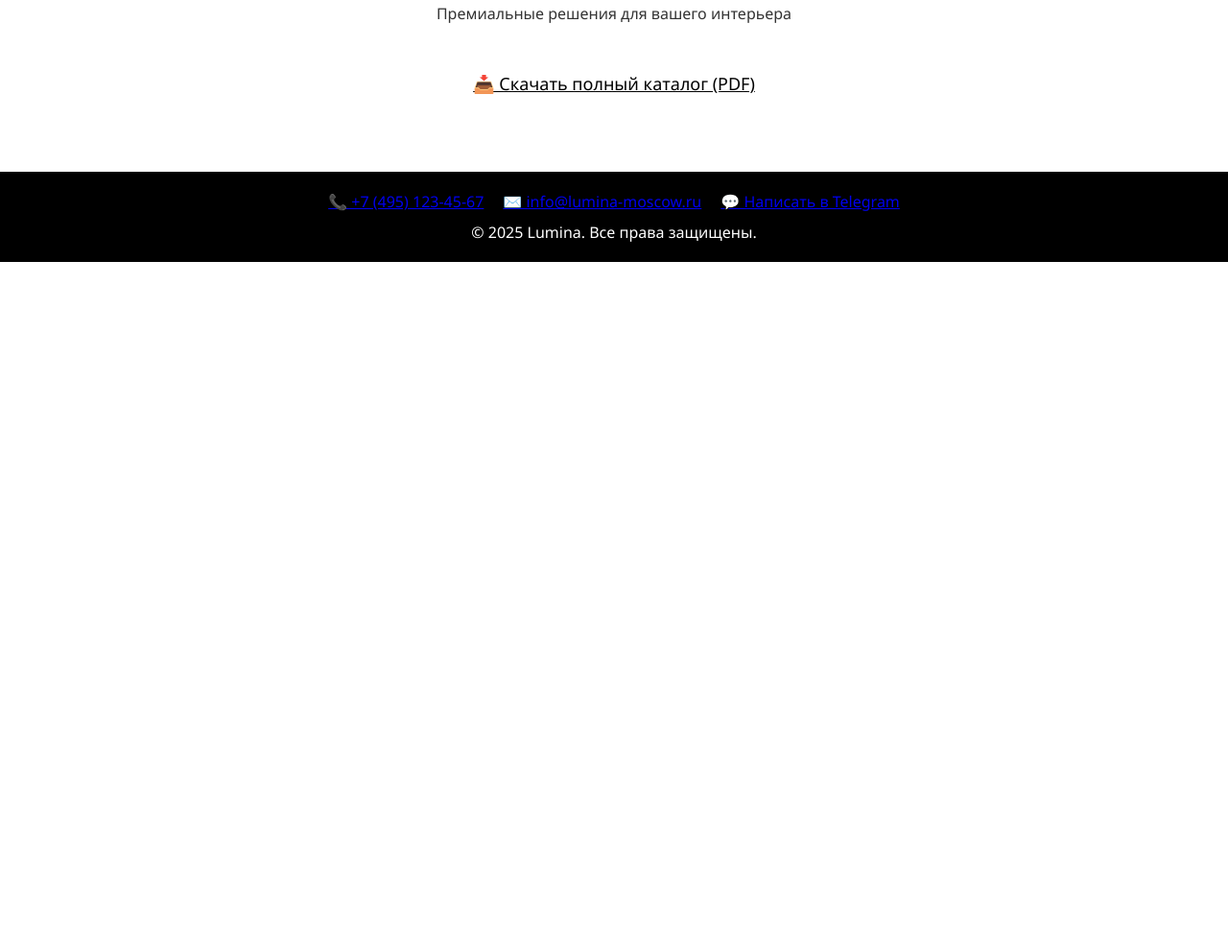
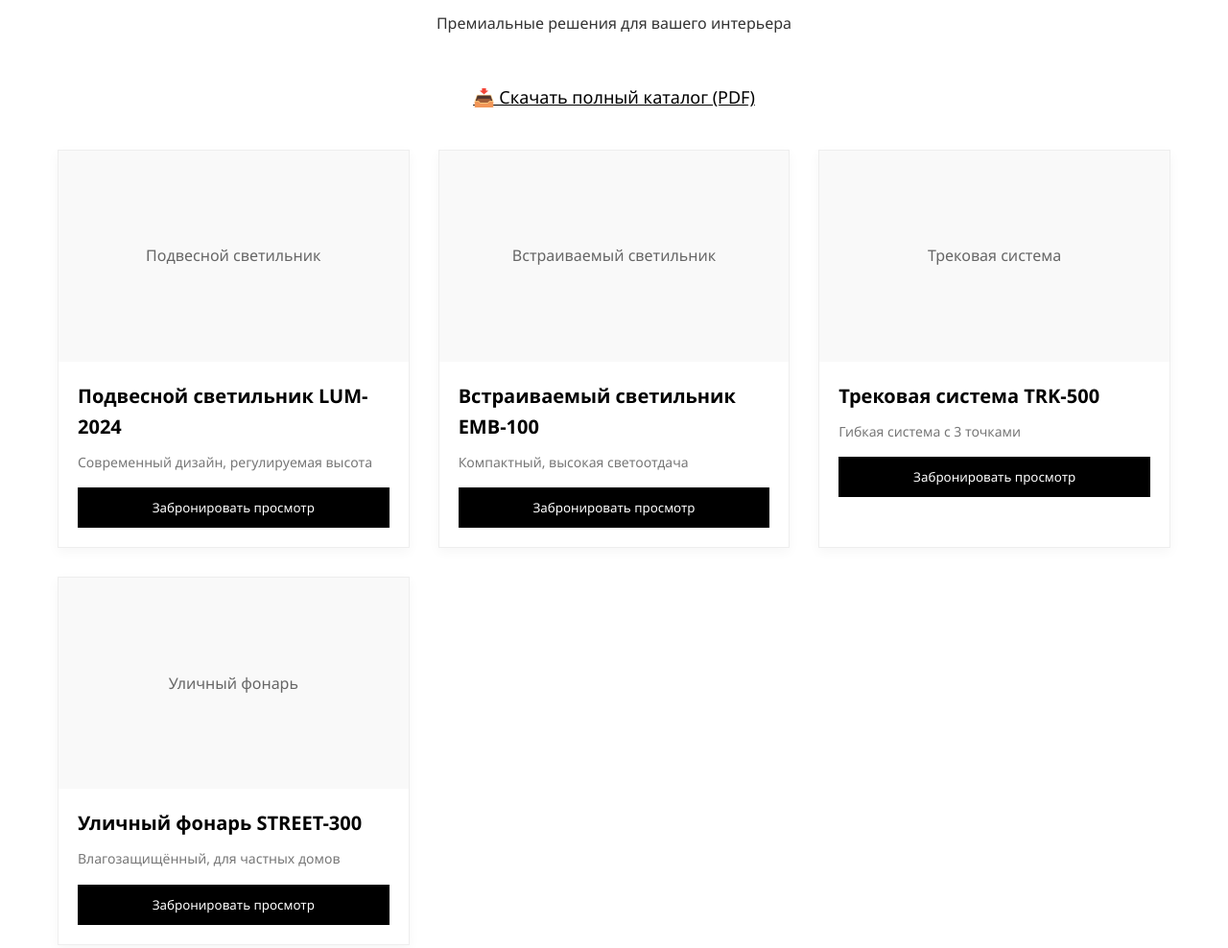
Before and after one commit to s67911968-del/lumina-demo, a plain HTML site: page index.html in a window 1280 px wide. Shown: the part 941-1929 px from the top of the page at 96% size. Before the commit the page ends 1214 px from the top, so only its background shows below. Drawn offline with Linux system fonts and the light colour scheme.

Commit message:
Update index.html

```diff
--- a/index.html
+++ b/index.html
@@ -1,22 +1,24 @@
 <!DOCTYPE html>
 <html lang="ru">
 <head>
-    <meta charset="UTF-8">
-    <meta name="viewport" content="width=device-width, initial-scale=1.0">
+    <meta charset="UTF-8" />
+    <meta name="viewport" content="width=device-width, initial-scale=1.0"/>
     <title>Lumina — Шоурум светотехники в Москве</title>
     <style>
         * {
             margin: 0;
             padding: 0;
             box-sizing: border-box;
-            font-family: 'Segoe UI', sans-serif;
+            font-family: 'Segoe UI', Tahoma, Geneva, Verdana, sans-serif;
         }
 
         body {
-            background: #ffffff;
+            background-color: #ffffff;
             color: #333;
+            line-height: 1.6;
         }
 
+        /* Простой, но стильный фон — работает везде */
         .hero {
             height: 100vh;
             display: flex;
@@ -24,12 +26,11 @@
             justify-content: center;
             text-align: center;
             padding: 0 20px;
-            /* Простой, но стильный фон */
             background:
-                linear-gradient(rgba(0,0,0,0.02) 1px, transparent 1px),
-                linear-gradient(90deg, rgba(0,0,0,0.02) 1px, transparent 1px),
-                linear-gradient(145deg, #ffffff 0%, #f9f9f9 100%);
-            background-size: 60px 60px, 60px 60px, 100% 100%;
+                linear-gradient(rgba(0,0,0,0.015) 1px, transparent 1px),
+                linear-gradient(90deg, rgba(0,0,0,0.015) 1px, transparent 1px),
+                linear-gradient(140deg, #ffffff 0%, #f8f8f8 100%);
+            background-size: 70px 70px, 70px 70px, 100% 100%;
         }
 
         .hero-content {
@@ -50,16 +51,23 @@
             color: #555;
         }
 
+        .hero-buttons {
+            display: flex;
+            gap: 15px;
+            justify-content: center;
+            flex-wrap: wrap;
+        }
+
         .btn {
             display: inline-block;
             background: #000;
             color: #fff;
             padding: 15px 30px;
-            border-radius: 0;
             text-decoration: none;
             font-weight: 500;
             font-size: 18px;
-            margin: 5px;
+            border: none;
+            cursor: pointer;
         }
 
         .btn-outline {
@@ -68,7 +76,12 @@
             color: #000;
         }
 
+        .btn:hover {
+            opacity: 0.9;
+        }
+
         .container {
+            width: 100%;
             max-width: 1200px;
             margin: 80px auto;
             padding: 0 20px;
@@ -95,6 +108,90 @@
             color: #000;
             text-decoration: underline;
             font-size: 18px;
+            font-weight: 500;
+        }
+
+        .products {
+            display: grid;
+            grid-template-columns: repeat(auto-fit, minmax(280px, 1fr));
+            gap: 30px;
+        }
+
+        .product-card {
+            background: #fff;
+            border: 1px solid #eee;
+            overflow: hidden;
+            box-shadow: 0 4px 12px rgba(0,0,0,0.04);
+        }
+
+        .product-card:hover {
+            transform: translateY(-3px);
+            box-shadow: 0 6px 16px rgba(0,0,0,0.08);
+        }
+
+        .product-image {
+            height: 220px;
+            background: #f9f9f9;
+            display: flex;
+            align-items: center;
+            justify-content: center;
+            color: #666;
+            font-weight: 500;
+        }
+
+        .product-info {
+            padding: 20px;
+        }
+
+        .product-info h3 {
+            font-size: 20px;
+            margin-bottom: 10px;
+            color: #000;
+        }
+
+        .product-info p {
+            color: #777;
+            margin-bottom: 15px;
+            font-size: 14px;
+        }
+
+        .product-btn {
+            width: 100%;
+            padding: 12px;
+            background: #000;
+            color: #fff;
+            border: none;
+            font-weight: 500;
+            cursor: pointer;
+        }
+
+        footer {
+            background: #000;
+            color: #fff;
+            padding: 40px 0 20px;
+            text-align: center;
+        }
+
+        .footer-links {
+            display: flex;
+            justify-content: center;
+            gap: 25px;
+            flex-wrap: wrap;
+            margin-bottom: 20px;
+        }
+
+        .footer-links a {
+            color: #fff;
+            text-decoration: none;
+            font-size: 16px;
+        }
+
+        @media (max-width: 768px) {
+            .hero h1 { font-size: 36px; }
+            .hero p { font-size: 18px; }
+            .hero-buttons { flex-direction: column; align-items: center; }
+            .btn { width: 100%; max-width: 300px; }
+            .section-title h2 { font-size: 28px; }
         }
     </style>
 </head>
@@ -103,7 +200,7 @@
         <div class="hero-content">
             <h1>LUMINA</h1>
             <p>Шоурум светотехники в центре Москвы</p>
-            <div style="display: flex; gap: 10px; justify-content: center; flex-wrap: wrap;">
+            <div class="hero-buttons">
                 <a href="#catalog" class="btn">Посмотреть товары</a>
                 <a href="catalog.pdf" target="_blank" class="btn btn-outline">📖 Скачать каталог</a>
             </div>
@@ -119,15 +216,50 @@
         <div class="catalog-download">
             <a href="catalog.pdf" target="_blank">📥 Скачать полный каталог (PDF)</a>
         </div>
+
+        <div class="products">
+            <div class="product-card">
+                <div class="product-image">Подвесной светильник</div>
+                <div class="product-info">
+                    <h3>Подвесной светильник LUM-2024</h3>
+                    <p>Современный дизайн, регулируемая высота</p>
+                    <button class="product-btn">Забронировать просмотр</button>
+                </div>
+            </div>
+            <div class="product-card">
+                <div class="product-image">Встраиваемый светильник</div>
+                <div class="product-info">
+                    <h3>Встраиваемый светильник EMB-100</h3>
+                    <p>Компактный, высокая светоотдача</p>
+                    <button class="product-btn">Забронировать просмотр</button>
+                </div>
+            </div>
+            <div class="product-card">
+                <div class="product-image">Трековая система</div>
+                <div class="product-info">
+                    <h3>Трековая система TRK-500</h3>
+                    <p>Гибкая система с 3 точками</p>
+                    <button class="product-btn">Забронировать просмотр</button>
+                </div>
+            </div>
+            <div class="product-card">
+                <div class="product-image">Уличный фонарь</div>
+                <div class="product-info">
+                    <h3>Уличный фонарь STREET-300</h3>
+                    <p>Влагозащищённый, для частных домов</p>
+                    <button class="product-btn">Забронировать просмотр</button>
+                </div>
+            </div>
+        </div>
     </section>
 
-    <footer style="text-align: center; padding: 20px; background: #000; color: #fff;">
-        <div style="display: flex; justify-content: center; gap: 20px; flex-wrap: wrap;">
+    <footer>
+        <div class="footer-links">
             <a href="tel:+74951234567">📞 +7 (495) 123-45-67</a>
             <a href="mailto:info@lumina-moscow.ru">✉️ info@lumina-moscow.ru</a>
             <a href="https://t.me/lumina_moscow">💬 Написать в Telegram</a>
         </div>
-        <p style="margin-top: 10px;">© 2025 Lumina. Все права защищены.</p>
+        <p>© 2025 Lumina. Все права защищены.</p>
     </footer>
 </body>
 </html>
```
